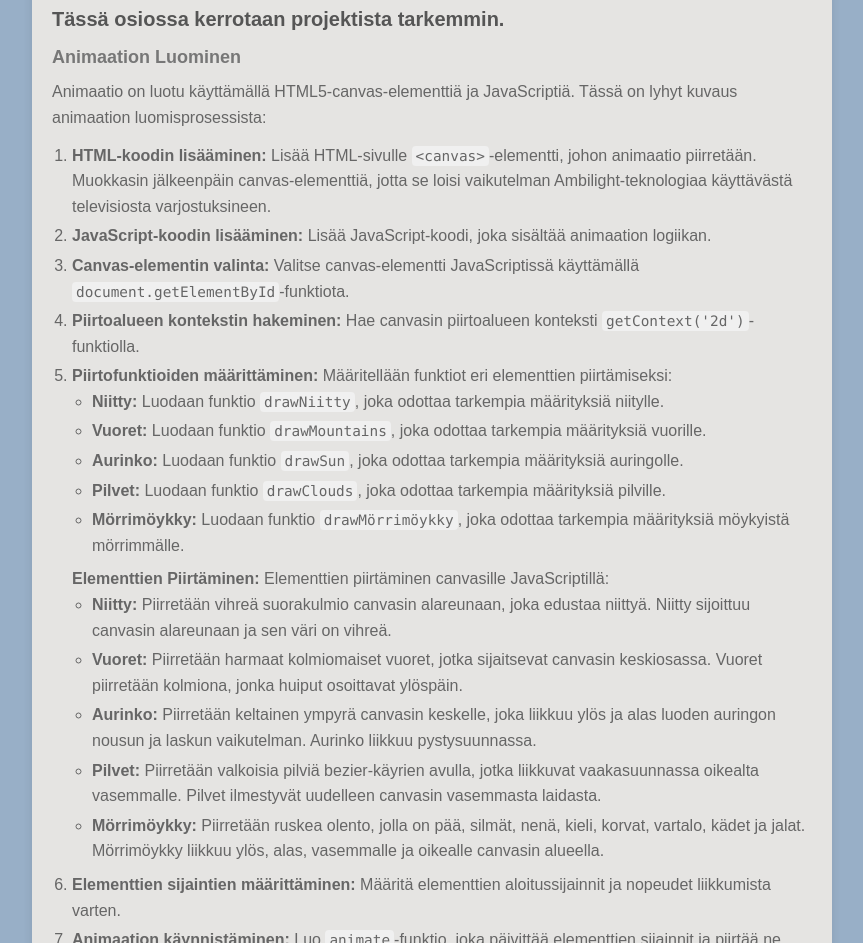
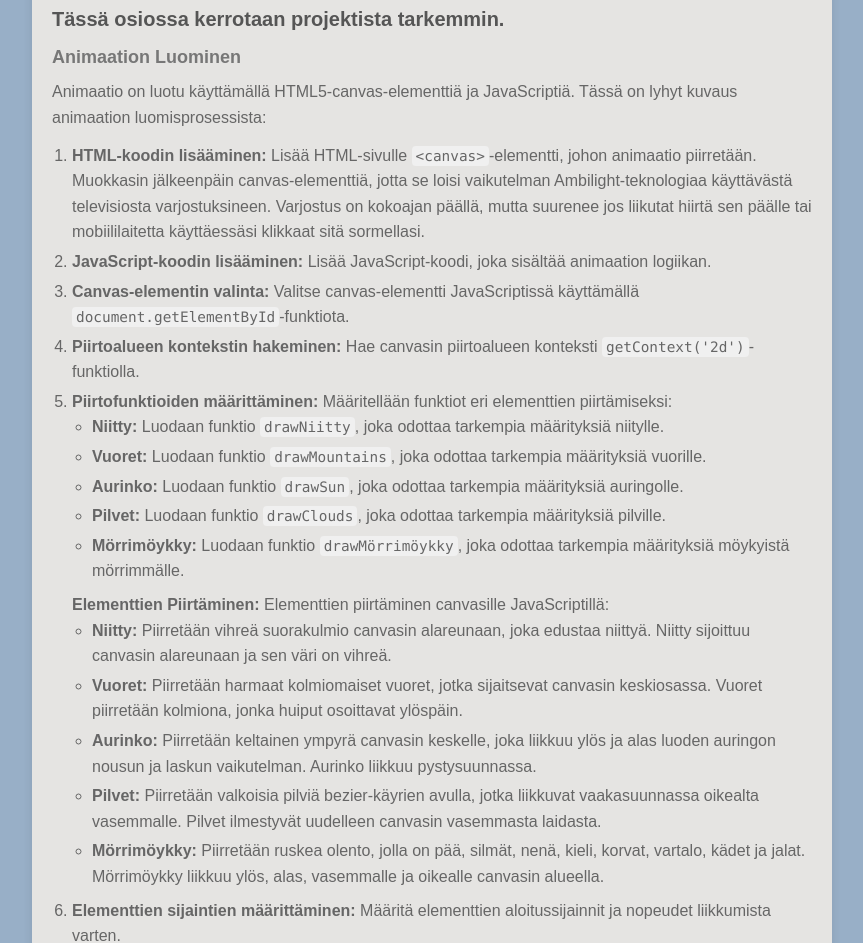
Before and after one commit to Ron-Gustafsson/oma-sivusto, a plain HTML site: page HTML/pieni_animaatio.html in a window 1280 px wide. Shown: the part 1361-2304 px from the top of the page, without its empty margins (208-1071 px from the left). Drawn offline with Linux system fonts and the light colour scheme.

Commit message:
tekstin päivitys

```diff
--- a/HTML/pieni_animaatio.html
+++ b/HTML/pieni_animaatio.html
@@ -42,7 +42,7 @@
 
             <ol>
                 <li>
-                    <strong>HTML-koodin lisääminen:</strong> Lisää HTML-sivulle <code>&lt;canvas&gt;</code>-elementti, johon animaatio piirretään. Muokkasin jälkeenpäin canvas-elementtiä, jotta se loisi vaikutelman Ambilight-teknologiaa käyttävästä televisiosta varjostuksineen.
+                    <strong>HTML-koodin lisääminen:</strong> Lisää HTML-sivulle <code>&lt;canvas&gt;</code>-elementti, johon animaatio piirretään. Muokkasin jälkeenpäin canvas-elementtiä, jotta se loisi vaikutelman Ambilight-teknologiaa käyttävästä televisiosta varjostuksineen. Varjostus on kokoajan päällä, mutta suurenee jos liikutat hiirtä sen päälle tai mobiililaitetta käyttäessäsi klikkaat sitä sormellasi.
                 </li>
                 <li>
                     <strong>JavaScript-koodin lisääminen:</strong> Lisää JavaScript-koodi, joka sisältää animaation logiikan.
```
